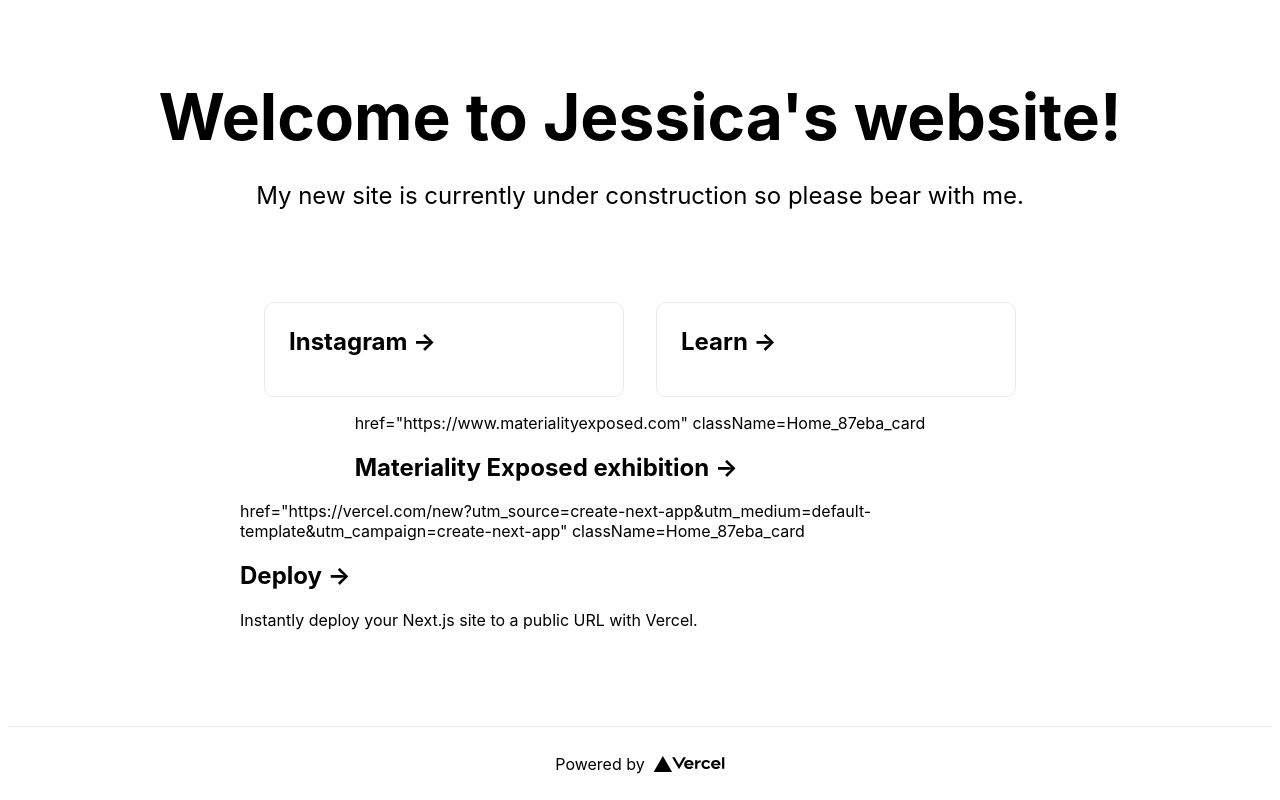
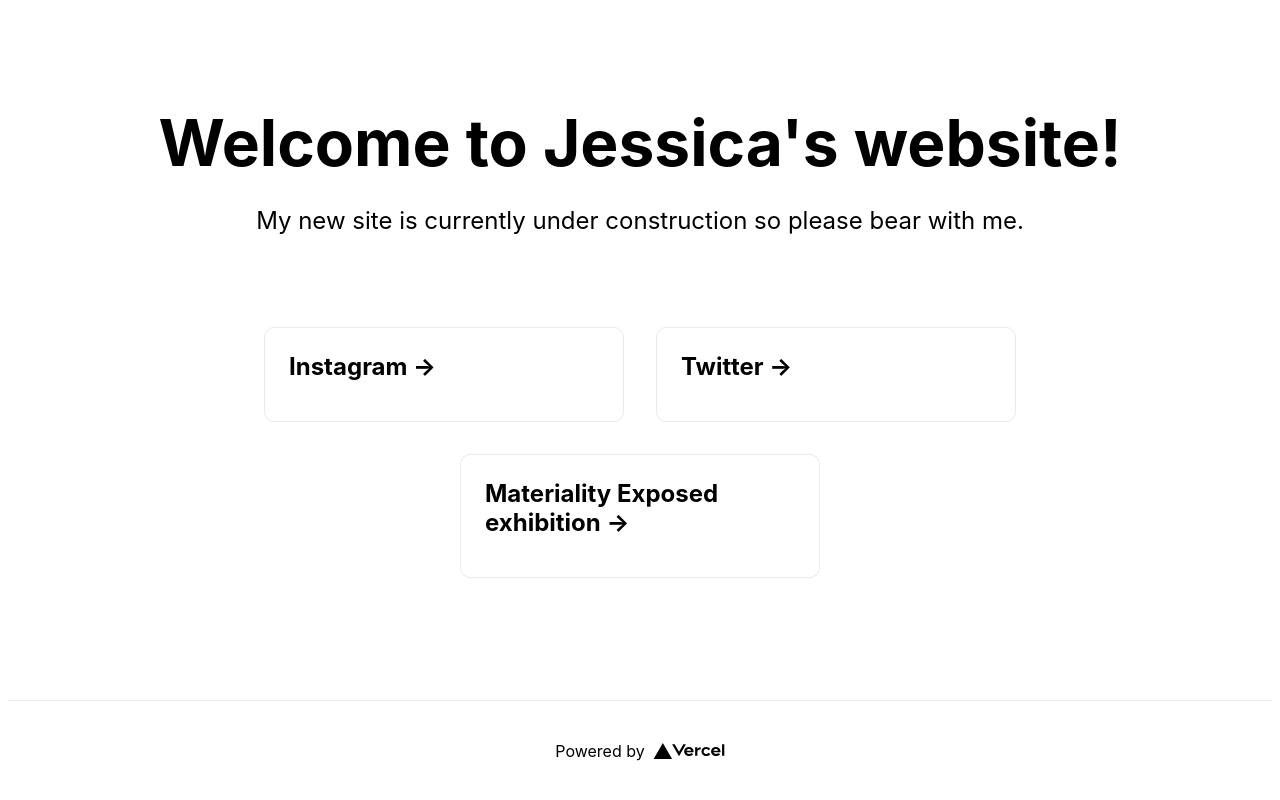
Before and after one commit to jesscmiller/nextjs, a Next.js app: page / in a window 1280 px wide. Built offline with nearby package versions, Linux system fonts and the light colour scheme.

Commit message:
Update index.js

```diff
--- a/pages/index.js
+++ b/pages/index.js
@@ -28,25 +28,13 @@
           </a>
 
           <a href="https://www.twitter.com/jessicacmiller_" className={styles.card}>
-            <h2>Learn &rarr;</h2>
+            <h2>Twitter &rarr;</h2>
           </a>
 
-          <a>
-            href="https://www.materialityexposed.com"
-            className={styles.card}
-
+          <a href="https://www.materialityexposed.com" className={styles.card}>
             <h2>Materiality Exposed exhibition &rarr;</h2>
           </a>
 
-          <a>
-            href="https://vercel.com/new?utm_source=create-next-app&utm_medium=default-template&utm_campaign=create-next-app"
-            className={styles.card}
-
-            <h2>Deploy &rarr;</h2>
-            <p>
-              Instantly deploy your Next.js site to a public URL with Vercel.
-            </p>
-          </a>
         </div>
       </main>
 
```
